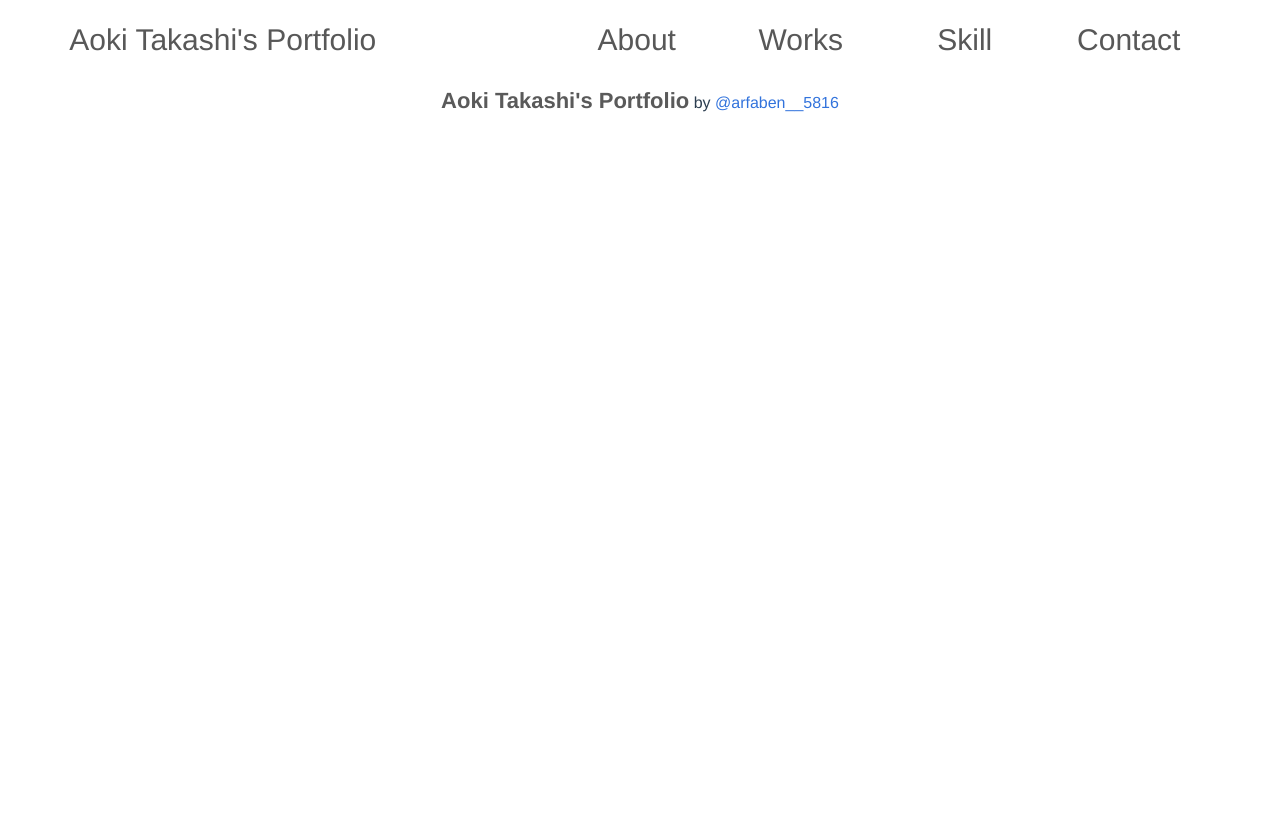
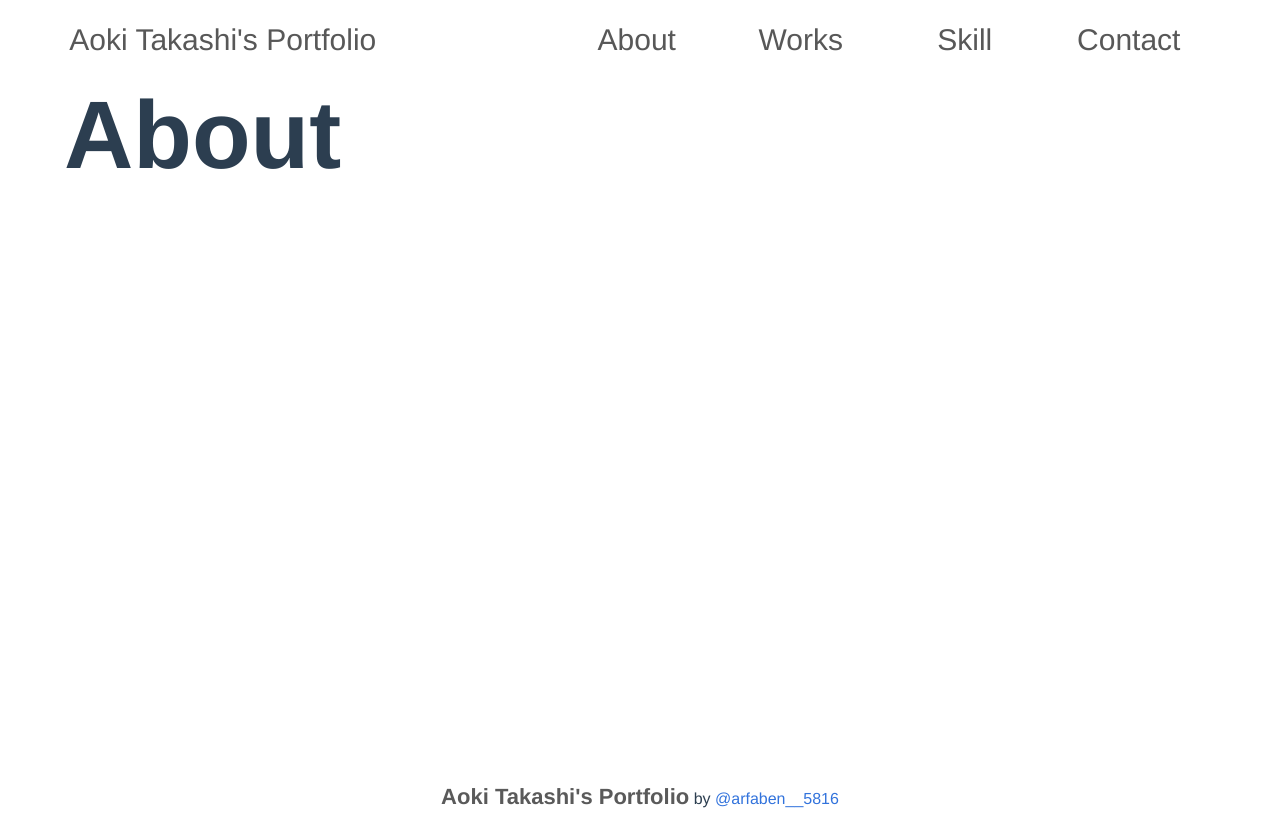
Before and after one commit to TakashiAoki5816/Portfolio, a Vue app in the folder vue-project/: page /#/about in a window 1280 px wide. Before the commit the page ends 800 px from the top, so only its background shows below. Built offline with nearby package versions, Linux system fonts and the light colour scheme.

Commit message:
Create about.vue

```diff
--- a/vue-project/src/components/about.vue
+++ b/vue-project/src/components/about.vue
@@ -0,0 +1,41 @@
+<template>
+<div class="wrapper">
+  <div class="title-header">
+    <div class="title">
+      <h2>About</h2>
+    </div>
+  </div>
+  <div class="left-content">
+
+  </div>
+  <div class="right-content">
+
+  </div>
+</div>
+</template>
+
+<script>
+</script>
+
+<style>
+.title-header {
+  width: 90vw;
+  margin: 0 auto;
+  height: auto;
+  display: flex;
+  justify-content: start;
+}
+
+.title {
+  font-size: 4em;
+}
+
+.left-content {
+
+}
+
+.right-content {
+
+}
+
+</style>
```
